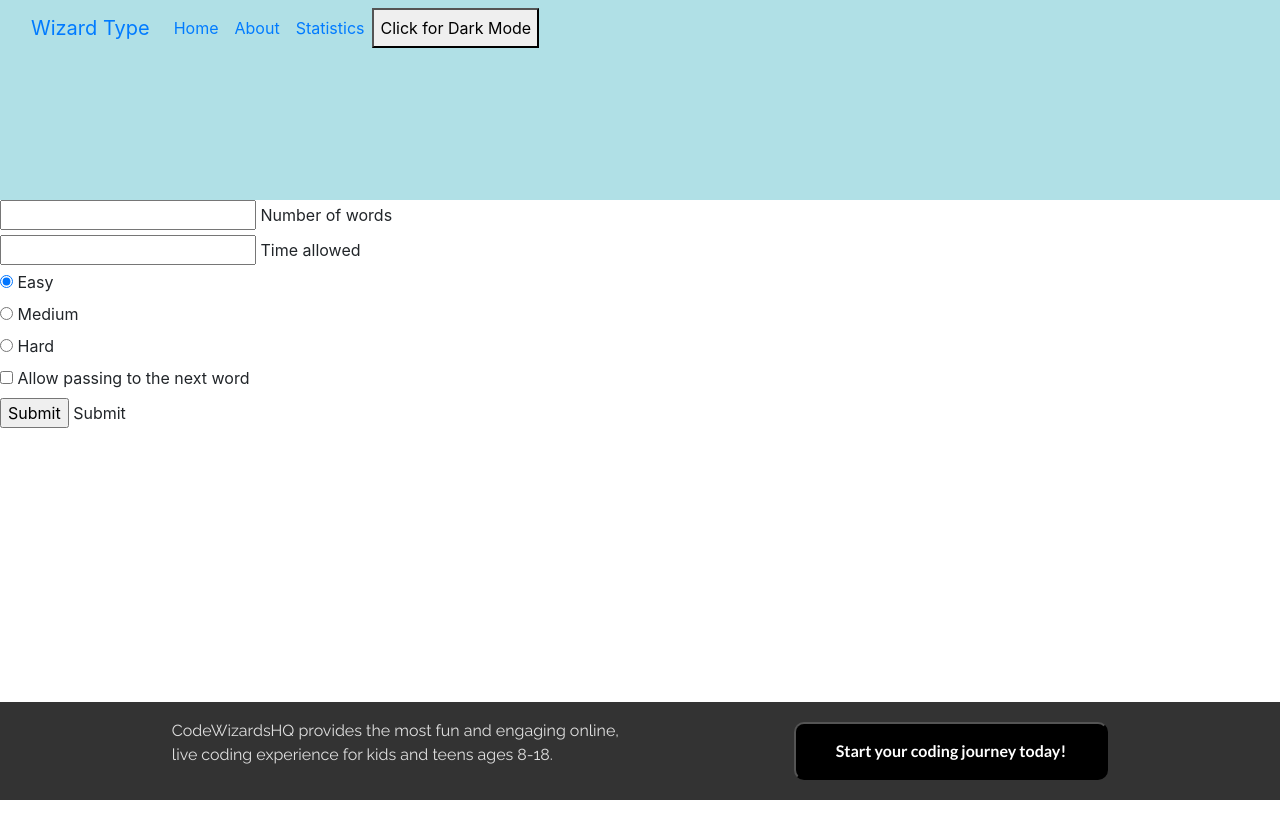
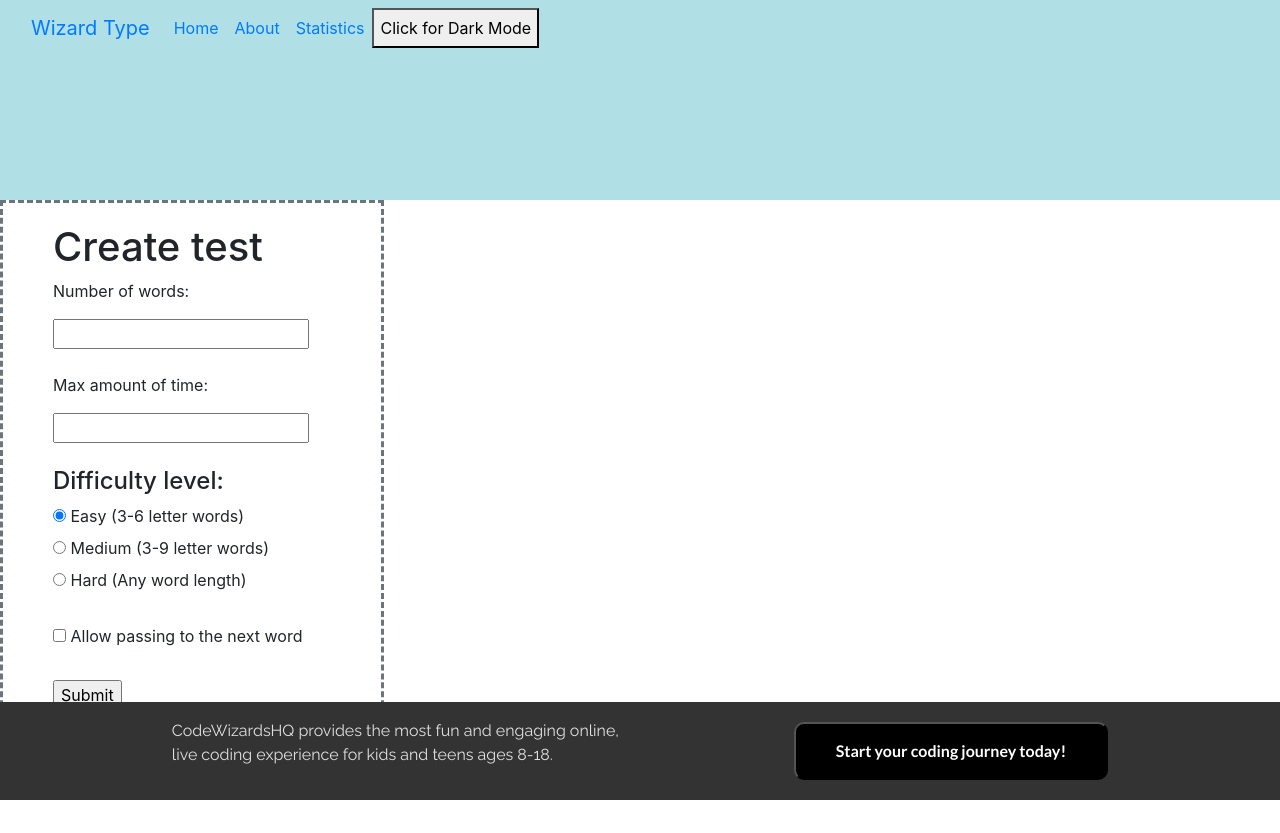
Before and after one commit to cwhq-internship/FALL23_Wed, a Flask app: page / in a window 1280 px wide. Before the commit the page ends 800 px from the top, so only its background shows below. Run offline with Flask 3, Linux system fonts and the light colour scheme.

Commit message:
edited input form

```diff
--- a/static/stylesheets/layout.css
+++ b/static/stylesheets/layout.css
@@ -37,7 +37,7 @@
  #title {
   color: #8EACCD;
 }
-body {
+body{
   background-color: #F9F3CC;
 }
 
@@ -54,3 +54,16 @@ body {
   font-size: 45;
   text-align: center;
 }
+.maininput{
+  text-align: center;
+  border: #6C757D 3px dashed;
+  width: 30%;
+  padding: 20px;
+  padding-left: 50px;
+}
+.game_class{
+  text-align: left;
+}
+.main{
+  padding-bottom: 100px;
+}
--- a/templates/game.html
+++ b/templates/game.html
@@ -0,0 +1,5 @@
+hello. you have submitted a game begin request. we have not added the game yet
+<br><br>
+<a href="{{url_for('home')}}">
+    <button>Back</button>
+</a>
--- a/templates/home.html
+++ b/templates/home.html
@@ -9,33 +9,36 @@
 <!-- Update this block to update what html content is rendered -->
 <div class="main">
     <div class="maininput">
-        <form action="{{url_for('game')}}" class="start_game">
-            <input type="select" name="wordNumber" required>
-            <label for="wordNumber">Number of words</label><br>
+        <form action="{{url_for('game')}}" class="start_game game_class">
+            <h1>Create test</h1>
+            <p>Number of words:</p>
+            <input type="number" name="wordNumber" required><br><br>
 
-            <input type="text" name="time" required>
-            <label for="time">Time allowed</label><br>
+            <p>Max amount of time:</p>
+            <input type="number" name="time" required><br><br>
 
+            <h4>Difficulty level:</h4>
             <input type="radio" name="difficulty" id="easyDiff" checked required>
-            <label for="easyDiff">Easy</label><br>
+            <label for="easyDiff">Easy (3-6 letter words)</label><br>
 
             <input type="radio" name="difficulty" id="mediumDiff" required>
-            <label for="mediumDiff">Medium</label><br>
+            <label for="mediumDiff">Medium (3-9 letter words)</label><br>
 
             <input type="radio" name="difficulty" id="hardDiff" required>
-            <label for="hardDiff">Hard</label><br>
+            <label for="hardDiff">Hard (Any word length)</label><br><br>
 
             <input type="checkbox" name="togglePassing">
-            <label for="togglePassing">Allow passing to the next word</label><br>
+            <label for="togglePassing">Allow passing to the next word</label><br><br>
 
-            <input type="submit">
-            <label for="wordNumber">Submit</label><br>
+            <input type="submit"><br>
         </form>
         <!--idea for current typing system:
-        get a word from a random list.
-        when person types a letter, it fills in the word
-        it then checks if the word is equal to the set word
-        if so, then complete and move to next word
+        get a word from a random list. that's setWord.
+        every time the user types a letter, it fills in the word they're typing (updates wordTyped variable)
+        if wordTyped==setWord, then complete and move to next word (run like nextWord() or something). This is our new setWord.
+        Repeat until number of words complete is the number we want.
+        or something like that
+            --Daniel B.
         -->
     </div>
 </div>
```
Also changed, not shown: static/javascript/home.js (+10 -1 lines).
